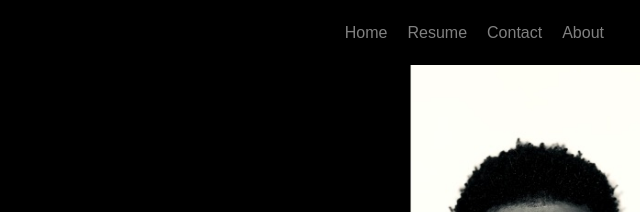
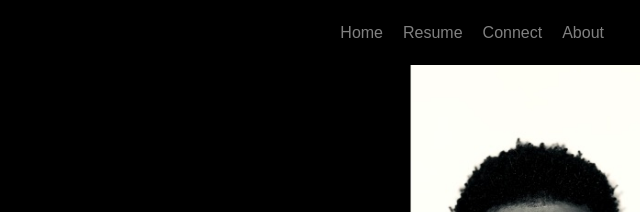
Before and after one commit to keme21/kemedesigns, a plain HTML site: page index.html in a window 1280 px wide. Shown: the top 212 px of the page, 612-1252 px from the left. Drawn offline with Linux system fonts and the light colour scheme.

Commit message:
Update index.html

```diff
--- a/index.html
+++ b/index.html
@@ -235,7 +235,7 @@ nav ul li a.active {
     <ul id="nav-menu">
         <li><a href="portfolio.html">Home</a></li>
         <li><a href="RESUME.pdf" target="_blank">Resume</a>
-        <li><a href="https://www.linkedin.com/in/keme-rex-19929a179/">Contact</a></li>
+        <li><a href="https://www.linkedin.com/in/keme-rex-19929a179/">Connect</a></li>
         <li><a href="about.html">About</a></li>
     </ul>
 </nav>
```
